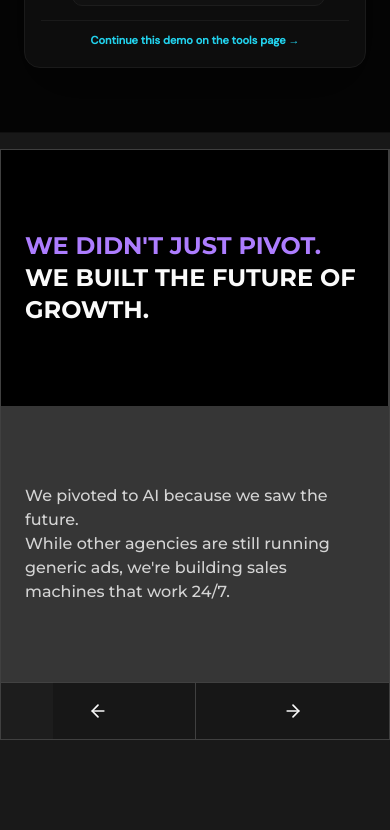
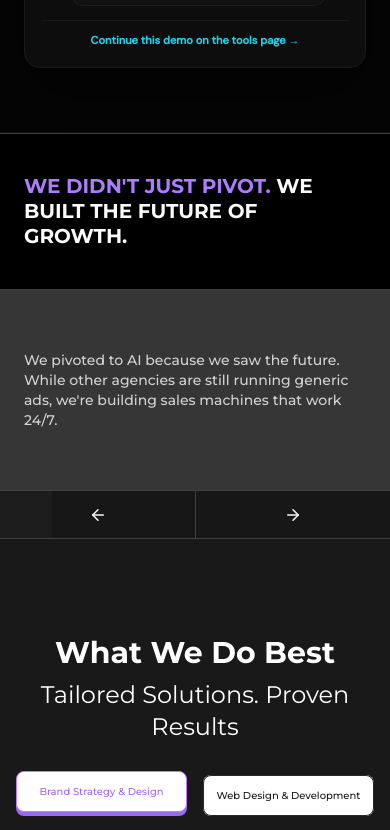
Before and after one commit to Unicostudios/UnicoLatest, a Next.js app: page / in a window 390 px wide. Shown: the part 3520-4350 px from the top of the page. Built offline with nearby package versions, Linux system fonts and the light colour scheme.

Commit message:
Refactor FiftyFiftyHero component layout and styles

```diff
--- a/src/app/components/FiftyFiftyHero.jsx
+++ b/src/app/components/FiftyFiftyHero.jsx
@@ -5,18 +5,22 @@ import { twMerge } from "tailwind-merge";
 
 export const FiftyFiftyHero = () => {
   return (
-    <section className="mx-auto my-4 grid w-screen grid-cols-12 border border-neutral-700 text-neutral-50">
+    <section className="w-full border-y border-neutral-700 text-neutral-50">
+      {/* ── MOBILE: stacked, no gap, full width ── */}
+      {/* ── DESKTOP: side by side grid ── */}
+      <div className="grid grid-cols-1 md:grid-cols-2">
         <Left />
         <Right />
+      </div>
     </section>
   );
 };
 
 const Left = () => (
-  <div className="col-span-12 flex flex-col justify-between border-r bg-black border-neutral-700 md:col-span-6">
-    <div className="px-6 py-20 md:px-12 md:py-24">
-      <h2 className="text-2xl sm:text-3xl uppercase md:text-4xl font-montserrat-bold">
-        <span className="text-[#AD7DFF]"> WE DIDN'T JUST PIVOT. </span>
+  <div className="flex flex-col justify-center border-b border-neutral-700 bg-black md:border-b-0 md:border-r">
+    <div className="px-6 py-10 md:px-12 md:py-24">
+      <h2 className="text-xl sm:text-2xl md:text-4xl uppercase font-montserrat-bold leading-tight">
+        <span className="text-[#AD7DFF]">WE DIDN'T JUST PIVOT. </span>
         WE BUILT THE FUTURE OF GROWTH.
       </h2>
     </div>
@@ -27,10 +31,9 @@ const Right = () => {
   const [idx, setIdx] = useState(0);
 
   return (
-    <div className="col-span-12 bg-[#363636] flex flex-col justify-between md:col-span-6">
-      <div className="relative h-[276px] overflow-hidden md:h-[372px]">
-        {CONTENT.map((c, itemIdx) => {
-          return (
+    <div className="bg-[#363636] flex flex-col justify-between">
+      <div className="relative h-[200px] overflow-hidden md:h-[320px]">
+        {CONTENT.map((c, itemIdx) => (
           <motion.div
             initial={false}
             animate={{
@@ -38,89 +41,51 @@ const Right = () => {
               y: idx === itemIdx ? 0 : 24,
               filter: idx === itemIdx ? "blur(0px)" : "blur(2px)",
             }}
-              transition={{
-                ease: "easeInOut",
-                duration: 0.3,
-              }}
-              style={{
-                pointerEvents: idx === itemIdx ? "all" : "none",
-              }}
-              className="absolute inset-0 z-10 grid place-content-center space-y-3 px-6 text-base text-neutral-300 md:px-12 md:text-lg font-montserrat-medium"
+            transition={{ ease: "easeInOut", duration: 0.3 }}
+            style={{ pointerEvents: idx === itemIdx ? "all" : "none" }}
+            className="absolute inset-0 z-10 grid place-content-center space-y-3 px-6 text-sm text-neutral-300 md:px-12 md:text-lg font-montserrat-medium"
             key={itemIdx}
           >
             {c.content}
           </motion.div>
-          );
-        })}
+        ))}
       </div>
       <Buttons idx={idx} setIdx={setIdx} />
     </div>
   );
 };
 
-const Buttons = ({ idx, setIdx }) => {
-  return (
-    <div className="relative grid h-[57px] grid-cols-2 border-t border-neutral-700">
+const Buttons = ({ idx, setIdx }) => (
+  <div className="relative grid h-[48px] grid-cols-2 border-t border-neutral-700">
     <ShiftButton
-        onClick={() => {
-          setIdx((pv) => {
-            if (pv === 0) {
-              return CONTENT.length - 1;
-            } else {
-              return pv - 1;
-            }
-          });
-        }}
+      onClick={() => setIdx((pv) => (pv === 0 ? CONTENT.length - 1 : pv - 1))}
       topDivClasses="bg-neutral-900"
       bottomDivClasses="bg-neutral-950"
     >
-        <FiArrowLeft className="mx-auto text-xl" />
+      <FiArrowLeft className="mx-auto text-lg" />
     </ShiftButton>
     <ShiftButton
       topDivClasses="bg-neutral-900"
       btnClasses="border-neutral-700 border-l"
       bottomDivClasses="bg-neutral-950"
-        onClick={() => {
-          setIdx((pv) => {
-            if (pv === CONTENT.length - 1) {
-              return 0;
-            } else {
-              return pv + 1;
-            }
-          });
-        }}
+      onClick={() => setIdx((pv) => (pv === CONTENT.length - 1 ? 0 : pv + 1))}
     >
-        <FiArrowRight className="mx-auto text-xl" />
+      <FiArrowRight className="mx-auto text-lg" />
     </ShiftButton>
-
     <motion.span
       key={idx}
       initial={{ width: "0%" }}
       animate={{ width: "100%" }}
       transition={{ duration: 6, ease: "linear" }}
-        onAnimationComplete={() => {
-          setIdx((pv) => {
-            if (pv === CONTENT.length - 1) {
-              return 0;
-            } else {
-              return pv + 1;
+      onAnimationComplete={() =>
+        setIdx((pv) => (pv === CONTENT.length - 1 ? 0 : pv + 1))
       }
-          });
-        }}
       className="pointer-events-none absolute -top-[1px] bottom-0 z-20 bg-neutral-600/10"
     />
   </div>
 );
-};
 
-const ShiftButton = ({
-  onClick,
-  children,
-  btnClasses,
-  topDivClasses,
-  bottomDivClasses,
-}) => {
-  return (
+const ShiftButton = ({ onClick, children, btnClasses, topDivClasses, bottomDivClasses }) => (
   <MotionConfig transition={{ ease: "circOut", duration: 0.25 }}>
     <motion.button
       initial="initial"
@@ -144,47 +109,38 @@ const ShiftButton = ({
     </motion.button>
   </MotionConfig>
 );
-};
 
 const CONTENT = [
   {
     content: (
-      <>
       <p>
         Hey, we're Unico Studios 👋<br />
         Started in a college dorm. Now building AI systems that close clients for businesses across India and beyond.
       </p>
-      </>
     ),
   },
   {
     content: (
-      <>
       <p>
         We pivoted to AI because we saw the future.<br />
         While other agencies are still running generic ads, we're building sales machines that work 24/7.
       </p>
-      </>
     ),
   },
   {
     content: (
-      <>
       <p>
-          9,073+ founders. ₹4.2Cr audited.<br />
+        15+ brands transformed. 23+ projects completed.<br />
         Real results from real AI — not vanity metrics from recycled strategies.
       </p>
-      </>
     ),
   },
   {
     content: (
-      <>
       <p>
         You bring the vision.<br />
         We bring the AI, the strategy, and the execution to turn it into revenue.
       </p>
-      </>
     ),
   },
 ];
```
Lines whose indentation alone changed are shown as unchanged.
